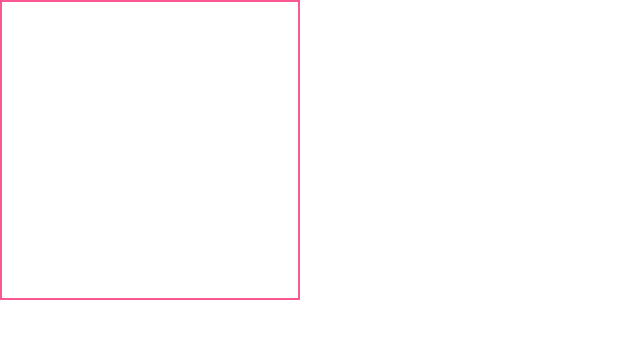
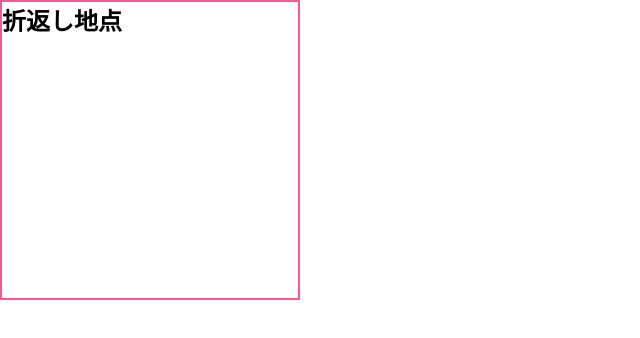
Before and after one commit to LenonJohn/1-chapter7, a plain HTML site: page index.html in a window 1280 px wide. Shown: the whole page, without its empty margins (0-640 px from the left). Drawn offline with Linux system fonts and the light colour scheme.

Commit message:
[finish]1-7

```diff
--- a/index.html
+++ b/index.html
@@ -8,7 +8,9 @@
   </head>
 
   <body>
-    <section></section>
+    <section>
+      <h1>折返し<span>地点</span></h1>
+    </section>
   </body>
 
 </html>
--- a/style.css
+++ b/style.css
@@ -9,3 +9,7 @@ section {
   height: 300px;
   border: 2px solid #fa5893;
 }
+
+.span {
+  color: #fa5893;
+}
```
